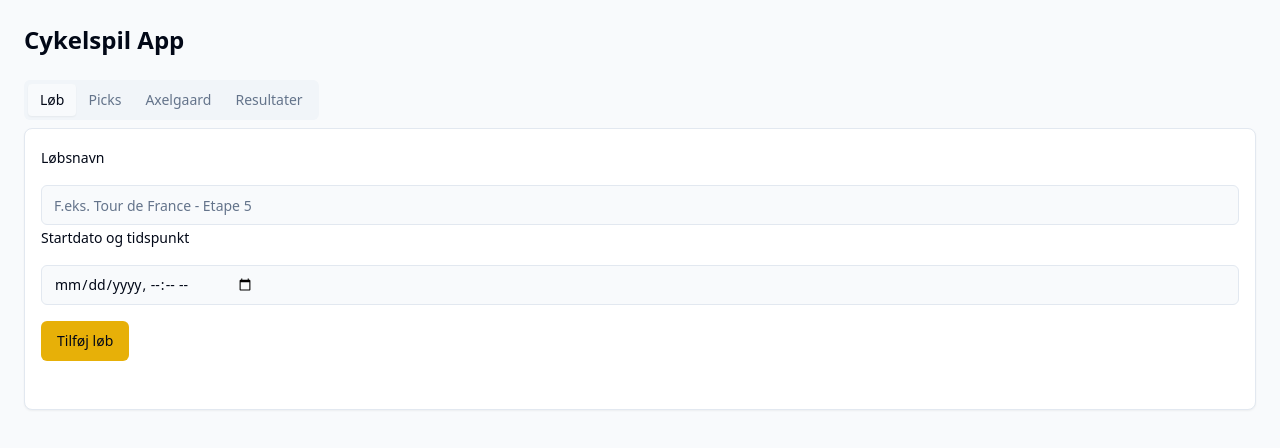
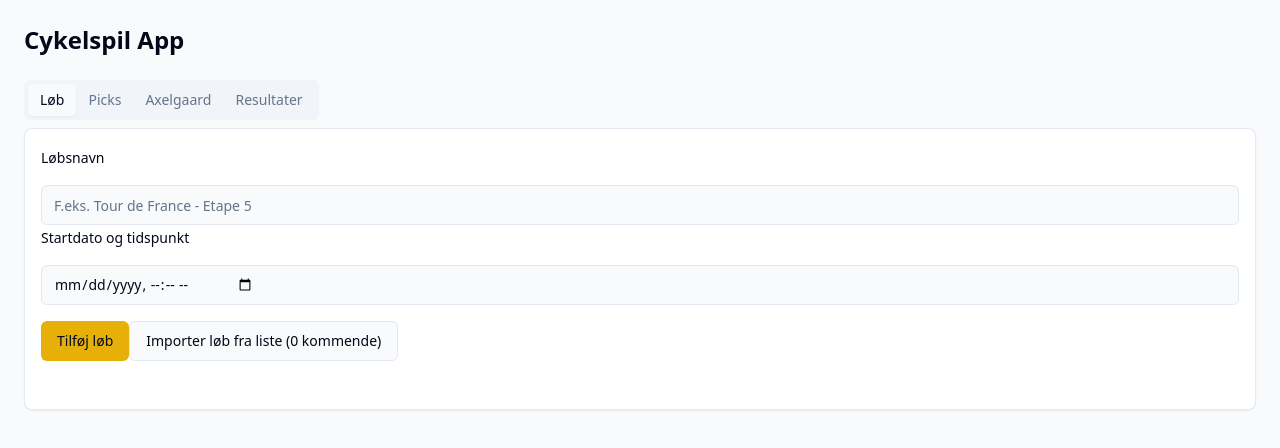
Before and after one commit to AKH1987/pedal-picks-pro, a React (Vite) app: page / in a window 1280 px wide. Shown: the top 448 px of the page. Built offline with nearby package versions, Linux system fonts and the light colour scheme.

Commit message:
Add race import functionality
Implement the ability to import a predefined list of races into the application. This will allow users to quickly populate the race calendar with upcoming events.

```diff
--- a/src/pages/Index.tsx
+++ b/src/pages/Index.tsx
@@ -12,6 +12,15 @@ const MAX_TOP8_PICKS = 4;
 const TOP8_LIST = [
   "Tadej Pogacar", "Remco Evenepoel", "Jasper Disaster", "Ben O'Connor",
   "Mathieu Van der Poel", "Marc Hirschi", "Jonas Vingegaard", "Primoz Roglic"
+];
+
+const PREDEFINED_RACES = [
+  { name: "Tour de France - Etape 1", date: "2024-08-15T14:00" },
+  { name: "Tour de France - Etape 5", date: "2024-08-20T14:30" },
+  { name: "Vuelta a España - Etape 1", date: "2024-08-25T15:00" },
+  { name: "World Championships - Road Race", date: "2024-09-01T13:00" },
+  { name: "Paris-Roubaix", date: "2024-09-15T14:00" },
+  { name: "Tour of Lombardy", date: "2024-10-05T13:30" },
 ];
 
 export default function App() {
@@ -43,6 +52,32 @@ export default function App() {
       setRaceName("");
       setRaceDate("");
     }
+  };
+
+  const importUpcomingRaces = () => {
+    const now = new Date();
+    const upcomingRaces = PREDEFINED_RACES.filter(race => {
+      const raceStart = new Date(race.date);
+      const deadline = new Date(raceStart.getTime() - 90 * 60 * 1000);
+      return deadline > now;
+    }).map(race => ({
+      name: race.name,
+      date: race.date,
+      results: [],
+      picks: {},
+      autoPicksDone: false
+    }));
+
+    setSelectedRaces(upcomingRaces);
+  };
+
+  const getUpcomingRacesCount = () => {
+    const now = new Date();
+    return PREDEFINED_RACES.filter(race => {
+      const raceStart = new Date(race.date);
+      const deadline = new Date(raceStart.getTime() - 90 * 60 * 1000);
+      return deadline > now;
+    }).length;
   };
 
   const getNextPicker = (race) => {
@@ -119,6 +154,9 @@ export default function App() {
             <Label>Startdato og tidspunkt</Label>
             <Input type="datetime-local" value={raceDate} onChange={(e) => setRaceDate(e.target.value)} />
             <Button onClick={handleAddRace}>Tilføj løb</Button>
+            <Button onClick={importUpcomingRaces} variant="outline">
+              Importer løb fra liste ({getUpcomingRacesCount()} kommende)
+            </Button>
             <div className="pt-4 space-y-2">
               {selectedRaces.map((race, i) => (
                 <div key={i} className="border p-3 rounded">
```
